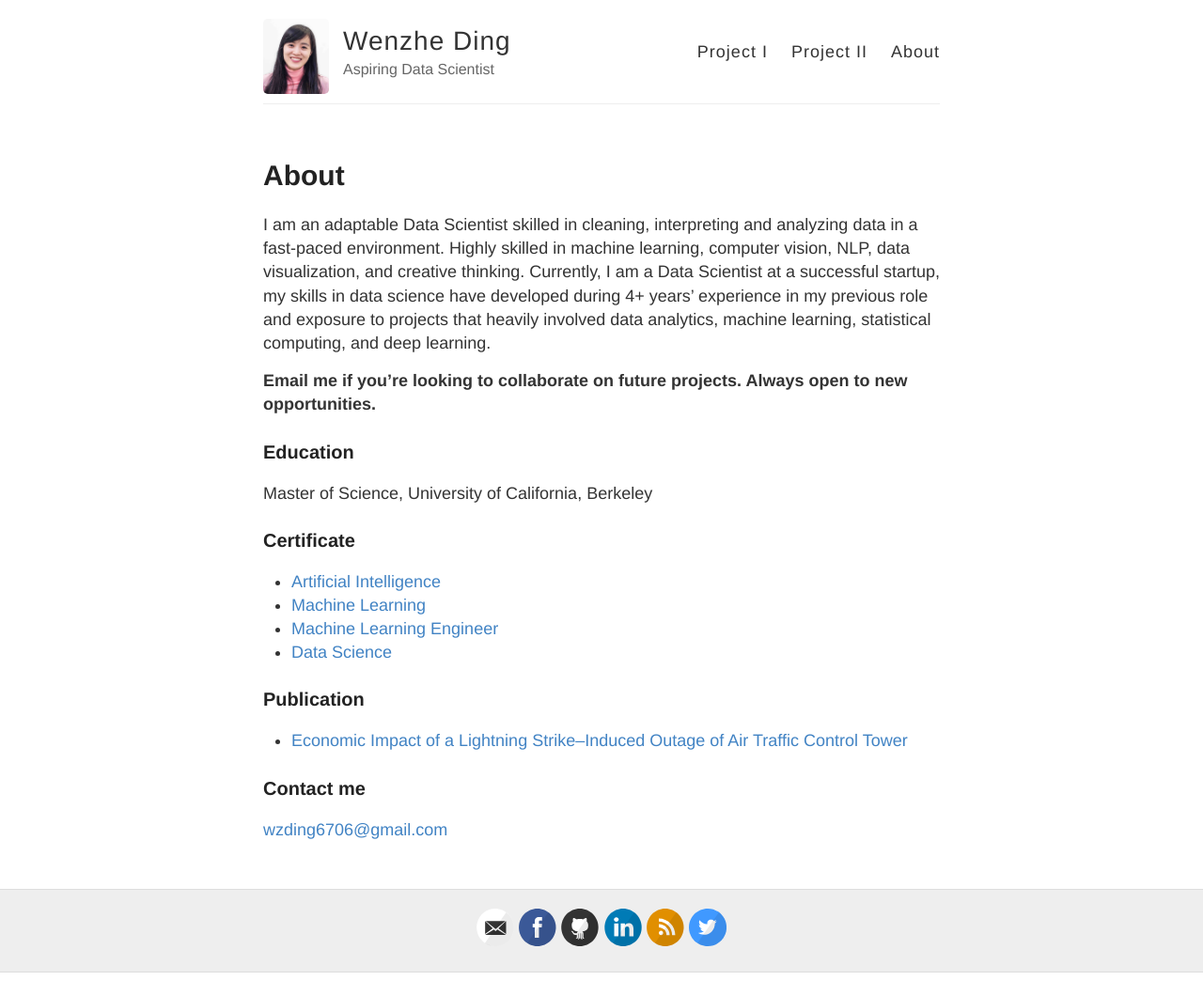
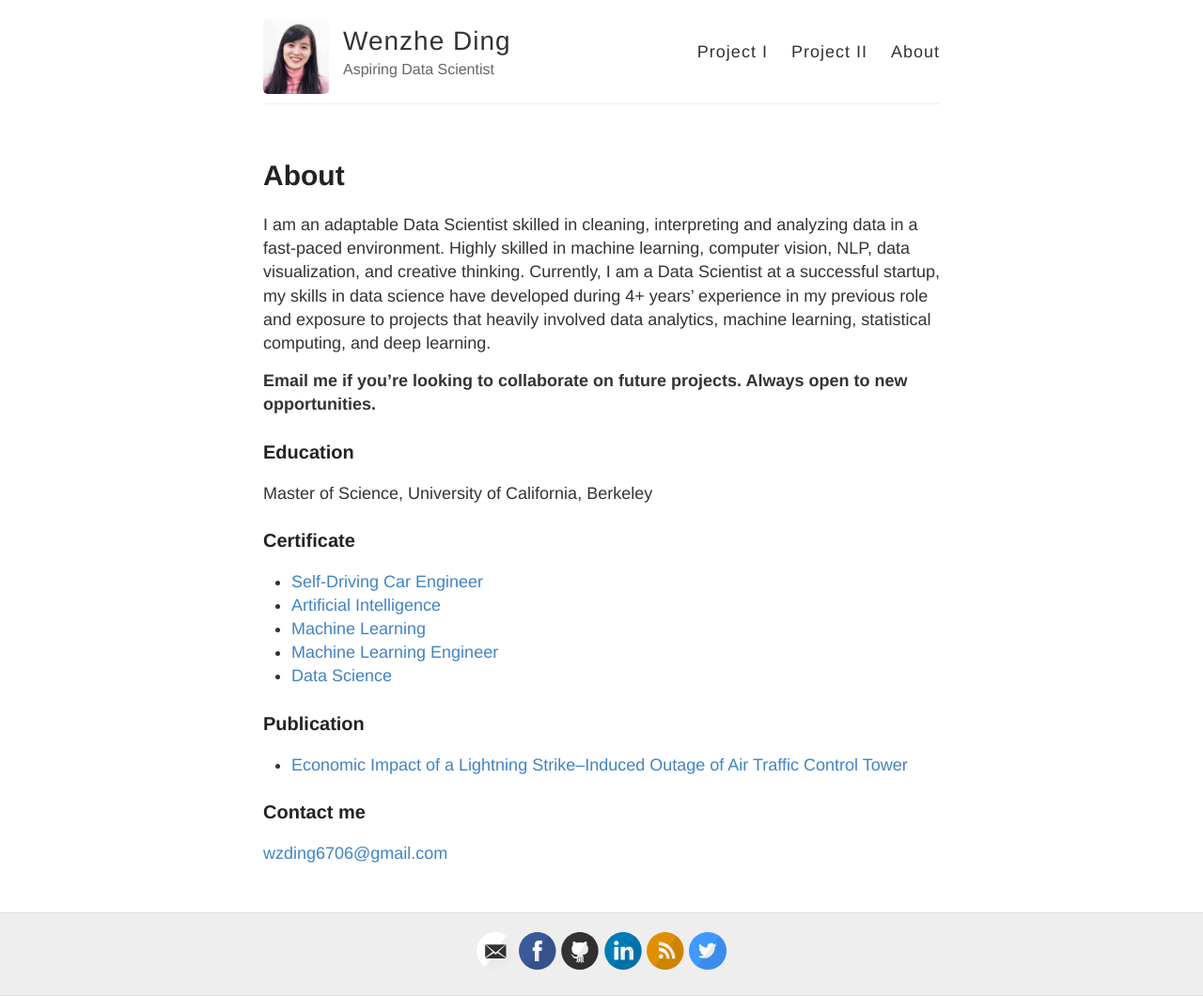
Before and after one commit to wzding/deprecated_wzding.github.io, a Jekyll site: the page built from about.md, in a window 1280 px wide. Shown: the whole page at 94% size. Built offline with Jekyll 4.4.1, drawn with Linux system fonts in a browser that asks for light colours; before the commit the page ends 1035 px from its top, so only the background shows below that.

Commit message:
added one link

```diff
--- a/about.md
+++ b/about.md
@@ -14,6 +14,7 @@ Master of Science, University of California, Berkeley
 
 ### Certificate
 
+* [Self-Driving Car Engineer](https://wzding.github.io/wzding.github.io/SDC_nano.pdf){:target="_blank"}
 * [Artificial Intelligence](https://wzding.github.io/wzding.github.io/AI_nano.pdf){:target="_blank"}
 * [Machine Learning](https://wzding.github.io/wzding.github.io/Coursera.pdf){:target="_blank"}
 * [Machine Learning Engineer](https://wzding.github.io/wzding.github.io/ml_nano.pdf){:target="_blank"}
```
